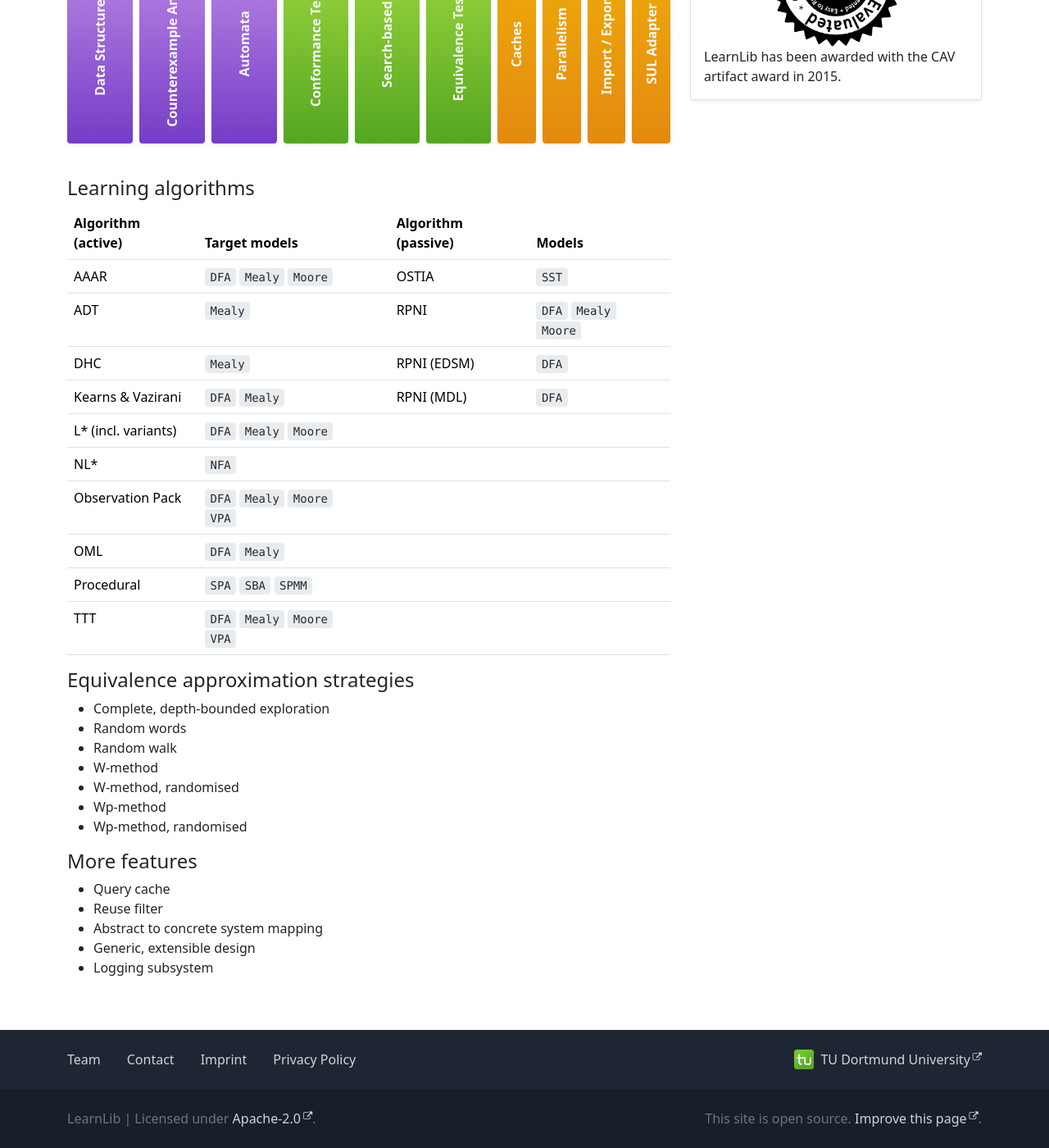
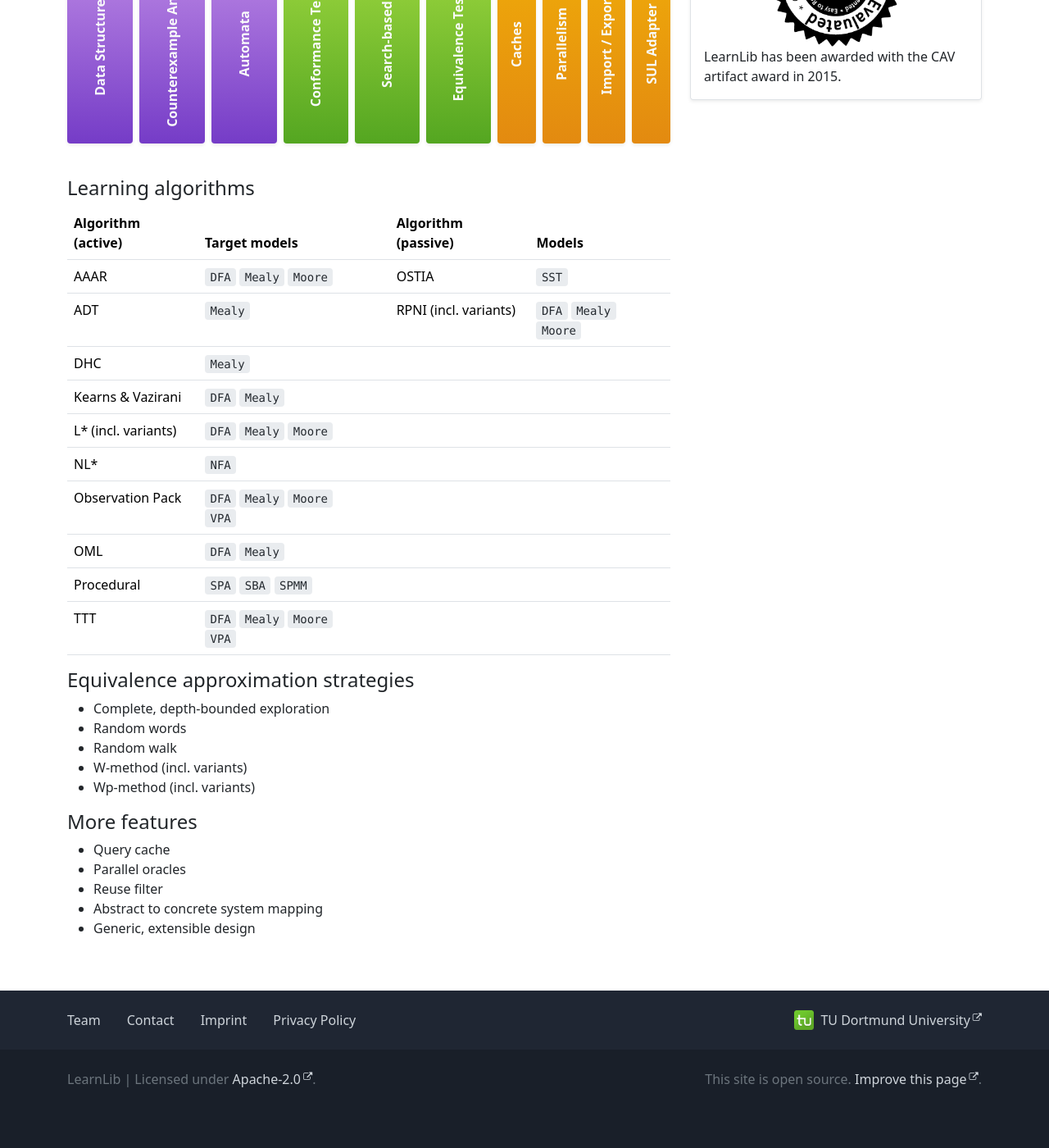
Before and after one commit to LearnLib/learnlib.github.io, a Jekyll site: the page built from index.md, in a window 1280 px wide and 1400 px high, scrolled down 1660 px. Shown: the whole window at 82% size. Built offline with Jekyll 4.4.1, drawn with Linux system fonts in a browser that asks for light colours; after the commit the page ends 3012 px from its top, so only the background shows below that.

Commit message:
cleanup descriptions

```diff
--- a/index.md
+++ b/index.md
@@ -46,33 +46,31 @@ LearnLib provides a sophisticated set of active and passive learning algorithms
 
 #### Learning algorithms
 
-| Algorithm (active)  | Target models               |     | Algorithm (passive) | Models                |
-|---------------------|-----------------------------|-----|---------------------|-----------------------|
-| AAAR                | `DFA` `Mealy` `Moore`       |     | OSTIA               | `SST`                 |
-| ADT                 | `Mealy`                     |     | RPNI                | `DFA` `Mealy` `Moore` |
-| DHC                 | `Mealy`                     |     | RPNI (EDSM)         | `DFA`                 |
-| Kearns & Vazirani   | `DFA` `Mealy`               |     | RPNI (MDL)          | `DFA`                 |
-| L* (incl. variants) | `DFA` `Mealy` `Moore`       |     |                     |                       |
-| NL*                 | `NFA`                       |     |                     |                       |
-| Observation Pack    | `DFA` `Mealy` `Moore` `VPA` |     |                     |                       |
-| OML                 | `DFA` `Mealy`               |     |                     |                       |
-| Procedural          | `SPA` `SBA` `SPMM`          |     |                     |                       |
-| TTT                 | `DFA` `Mealy` `Moore` `VPA` |     |                     |                       |
+| Algorithm (active)  | Target models               |     | Algorithm (passive)   | Models                |
+|---------------------|-----------------------------|-----|-----------------------|-----------------------|
+| AAAR                | `DFA` `Mealy` `Moore`       |     | OSTIA                 | `SST`                 |
+| ADT                 | `Mealy`                     |     | RPNI (incl. variants) | `DFA` `Mealy` `Moore` |
+| DHC                 | `Mealy`                     |     |                       |                       |
+| Kearns & Vazirani   | `DFA` `Mealy`               |     |                       |                       |
+| L* (incl. variants) | `DFA` `Mealy` `Moore`       |     |                       |                       |
+| NL*                 | `NFA`                       |     |                       |                       |
+| Observation Pack    | `DFA` `Mealy` `Moore` `VPA` |     |                       |                       |
+| OML                 | `DFA` `Mealy`               |     |                       |                       |
+| Procedural          | `SPA` `SBA` `SPMM`          |     |                       |                       |
+| TTT                 | `DFA` `Mealy` `Moore` `VPA` |     |                       |                       |
 
 #### Equivalence approximation strategies
 
 - Complete, depth-bounded exploration
 - Random words
 - Random walk
-- W-method
-- W-method, randomised
-- Wp-method
-- Wp-method, randomised
+- W-method (incl. variants)
+- Wp-method (incl. variants)
 
 #### More features
 
 - Query cache
+- Parallel oracles
 - Reuse filter
 - Abstract to concrete system mapping
 - Generic, extensible design
-- Logging subsystem
```
